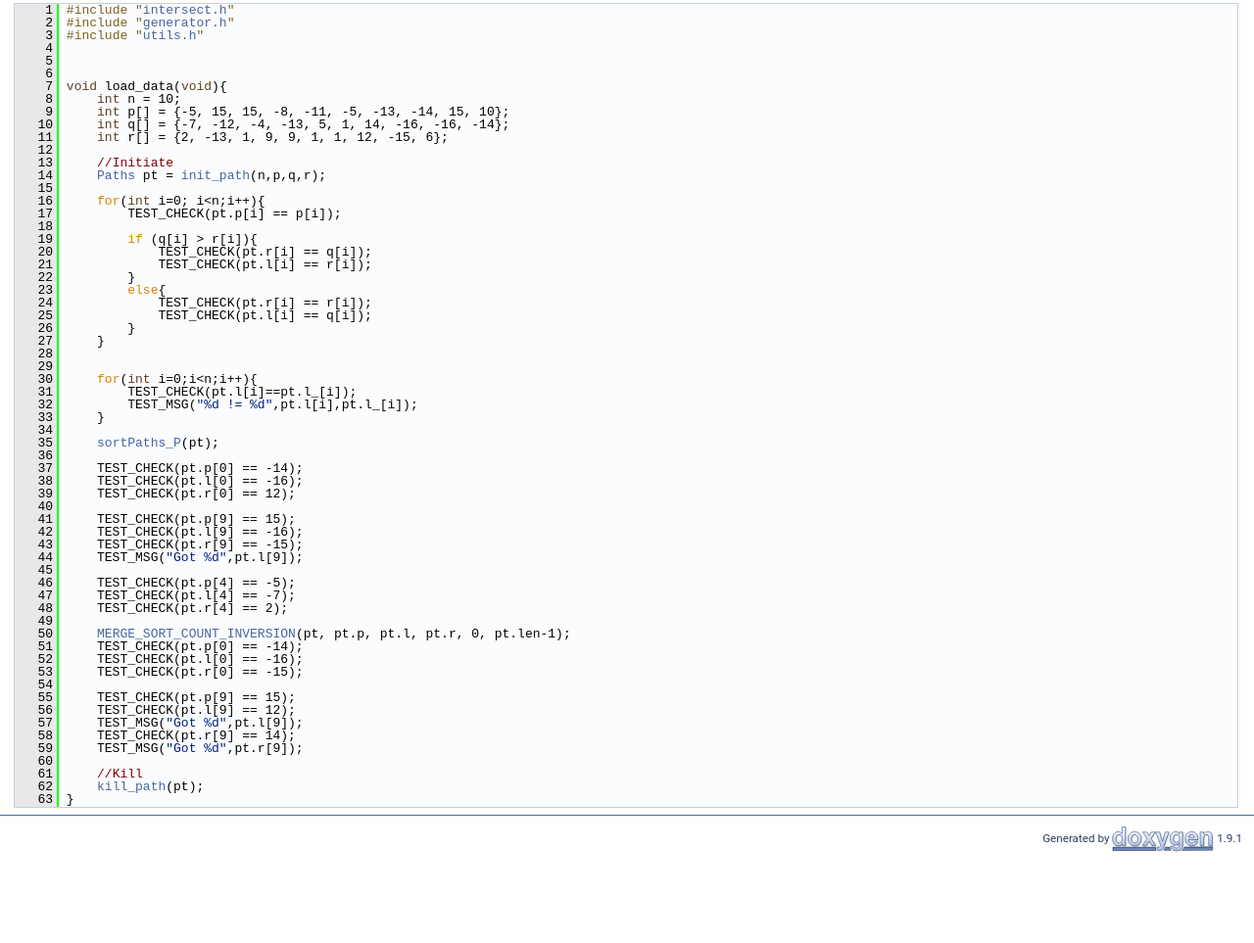
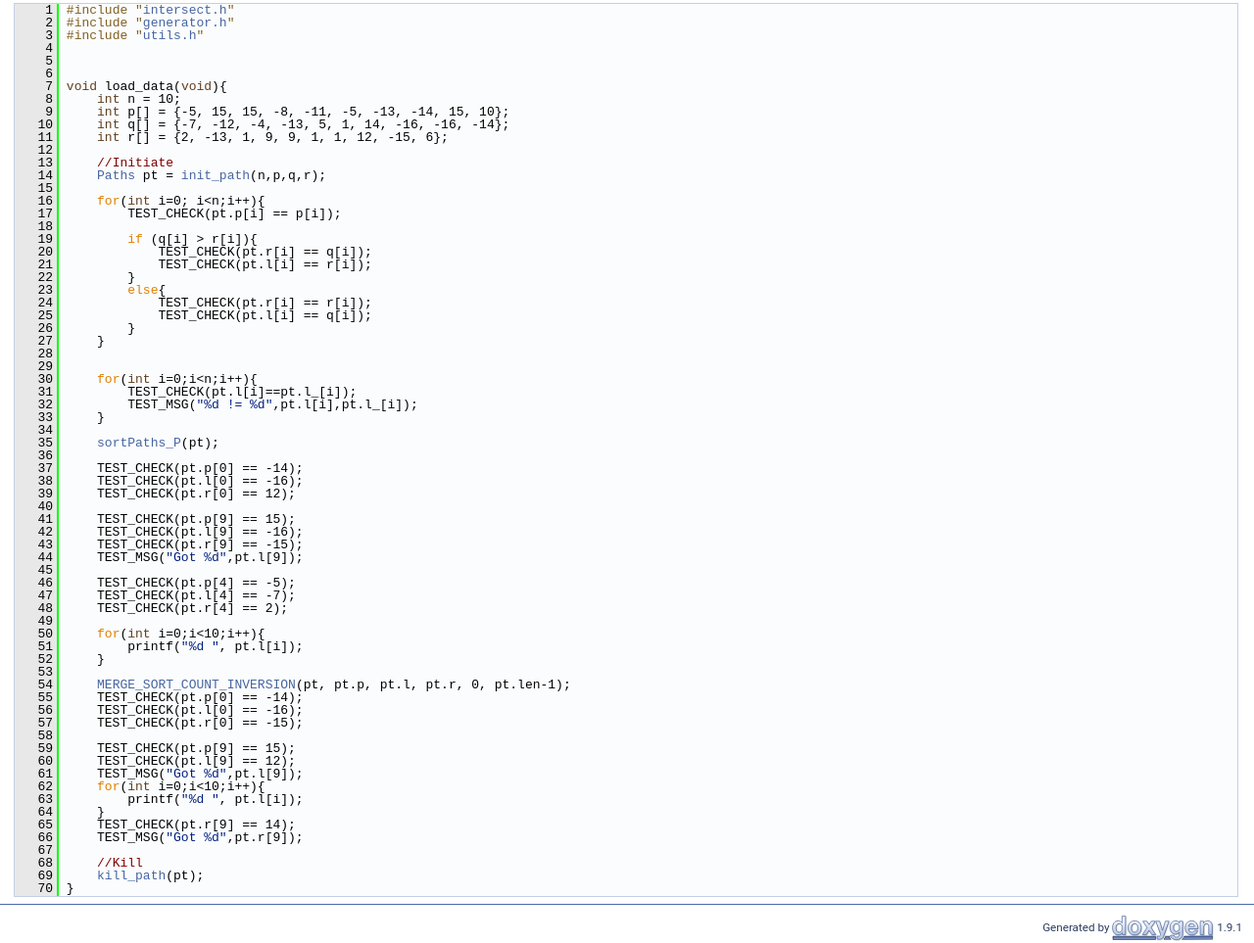
Before and after one commit to stevengogogo/DSA_IntersectingTriangles, a plain HTML site: page test__intersects_8h_source.html in a window 1280 px wide. Shown: the part 191-1154 px from the top of the page at 98% size. Before the commit the page ends 1063 px from the top, so only its background shows below. Drawn offline with Linux system fonts and the light colour scheme.

Commit message:
deploy: 5f1c752b3ea33d2a8b77fdab1b6070006f878995

```diff
--- a/test__intersects_8h_source.html
+++ b/test__intersects_8h_source.html
@@ -118,20 +118,27 @@ $(function() {
 <div class="line"><a name="l00047"></a><span class="lineno">   47</span>&#160;    TEST_CHECK(pt.l[4] == -7);</div>
 <div class="line"><a name="l00048"></a><span class="lineno">   48</span>&#160;    TEST_CHECK(pt.r[4] == 2);</div>
 <div class="line"><a name="l00049"></a><span class="lineno">   49</span>&#160; </div>
-<div class="line"><a name="l00050"></a><span class="lineno">   50</span>&#160;    <a class="code" href="intersect_8h.html#a84efd5a13c0614de779fc9a5906ee94f">MERGE_SORT_COUNT_INVERSION</a>(pt, pt.p, pt.l, pt.r, 0, pt.len-1);</div>
-<div class="line"><a name="l00051"></a><span class="lineno">   51</span>&#160;    TEST_CHECK(pt.p[0] == -14);</div>
-<div class="line"><a name="l00052"></a><span class="lineno">   52</span>&#160;    TEST_CHECK(pt.l[0] == -16);</div>
-<div class="line"><a name="l00053"></a><span class="lineno">   53</span>&#160;    TEST_CHECK(pt.r[0] == -15);</div>
-<div class="line"><a name="l00054"></a><span class="lineno">   54</span>&#160; </div>
-<div class="line"><a name="l00055"></a><span class="lineno">   55</span>&#160;    TEST_CHECK(pt.p[9] == 15);</div>
-<div class="line"><a name="l00056"></a><span class="lineno">   56</span>&#160;    TEST_CHECK(pt.l[9] == 12);</div>
-<div class="line"><a name="l00057"></a><span class="lineno">   57</span>&#160;    TEST_MSG(<span class="stringliteral">&quot;Got %d&quot;</span>,pt.l[9]);</div>
-<div class="line"><a name="l00058"></a><span class="lineno">   58</span>&#160;    TEST_CHECK(pt.r[9] == 14);</div>
-<div class="line"><a name="l00059"></a><span class="lineno">   59</span>&#160;    TEST_MSG(<span class="stringliteral">&quot;Got %d&quot;</span>,pt.r[9]);</div>
-<div class="line"><a name="l00060"></a><span class="lineno">   60</span>&#160; </div>
-<div class="line"><a name="l00061"></a><span class="lineno">   61</span>&#160;    <span class="comment">//Kill</span></div>
-<div class="line"><a name="l00062"></a><span class="lineno">   62</span>&#160;    <a class="code" href="intersect_8h.html#ac073207350efd314317ea290c18e830d">kill_path</a>(pt);</div>
-<div class="line"><a name="l00063"></a><span class="lineno">   63</span>&#160;}</div>
+<div class="line"><a name="l00050"></a><span class="lineno">   50</span>&#160;    <span class="keywordflow">for</span>(<span class="keywordtype">int</span> i=0;i&lt;10;i++){</div>
+<div class="line"><a name="l00051"></a><span class="lineno">   51</span>&#160;        printf(<span class="stringliteral">&quot;%d &quot;</span>, pt.l[i]);</div>
+<div class="line"><a name="l00052"></a><span class="lineno">   52</span>&#160;    }</div>
+<div class="line"><a name="l00053"></a><span class="lineno">   53</span>&#160; </div>
+<div class="line"><a name="l00054"></a><span class="lineno">   54</span>&#160;    <a class="code" href="intersect_8h.html#a84efd5a13c0614de779fc9a5906ee94f">MERGE_SORT_COUNT_INVERSION</a>(pt, pt.p, pt.l, pt.r, 0, pt.len-1);</div>
+<div class="line"><a name="l00055"></a><span class="lineno">   55</span>&#160;    TEST_CHECK(pt.p[0] == -14);</div>
+<div class="line"><a name="l00056"></a><span class="lineno">   56</span>&#160;    TEST_CHECK(pt.l[0] == -16);</div>
+<div class="line"><a name="l00057"></a><span class="lineno">   57</span>&#160;    TEST_CHECK(pt.r[0] == -15);</div>
+<div class="line"><a name="l00058"></a><span class="lineno">   58</span>&#160; </div>
+<div class="line"><a name="l00059"></a><span class="lineno">   59</span>&#160;    TEST_CHECK(pt.p[9] == 15);</div>
+<div class="line"><a name="l00060"></a><span class="lineno">   60</span>&#160;    TEST_CHECK(pt.l[9] == 12);</div>
+<div class="line"><a name="l00061"></a><span class="lineno">   61</span>&#160;    TEST_MSG(<span class="stringliteral">&quot;Got %d&quot;</span>,pt.l[9]);</div>
+<div class="line"><a name="l00062"></a><span class="lineno">   62</span>&#160;    <span class="keywordflow">for</span>(<span class="keywordtype">int</span> i=0;i&lt;10;i++){</div>
+<div class="line"><a name="l00063"></a><span class="lineno">   63</span>&#160;        printf(<span class="stringliteral">&quot;%d &quot;</span>, pt.l[i]);</div>
+<div class="line"><a name="l00064"></a><span class="lineno">   64</span>&#160;    }</div>
+<div class="line"><a name="l00065"></a><span class="lineno">   65</span>&#160;    TEST_CHECK(pt.r[9] == 14);</div>
+<div class="line"><a name="l00066"></a><span class="lineno">   66</span>&#160;    TEST_MSG(<span class="stringliteral">&quot;Got %d&quot;</span>,pt.r[9]);</div>
+<div class="line"><a name="l00067"></a><span class="lineno">   67</span>&#160; </div>
+<div class="line"><a name="l00068"></a><span class="lineno">   68</span>&#160;    <span class="comment">//Kill</span></div>
+<div class="line"><a name="l00069"></a><span class="lineno">   69</span>&#160;    <a class="code" href="intersect_8h.html#ac073207350efd314317ea290c18e830d">kill_path</a>(pt);</div>
+<div class="line"><a name="l00070"></a><span class="lineno">   70</span>&#160;}</div>
 <div class="ttc" id="agenerator_8h_html"><div class="ttname"><a href="generator_8h.html">generator.h</a></div><div class="ttdoc">Random generator for triangle coordinations.</div></div>
 <div class="ttc" id="aintersect_8h_html"><div class="ttname"><a href="intersect_8h.html">intersect.h</a></div><div class="ttdoc">Calculating inversions.</div></div>
 <div class="ttc" id="aintersect_8h_html_a434c1a030b0e3acaf4df97cb2460eced"><div class="ttname"><a href="intersect_8h.html#a434c1a030b0e3acaf4df97cb2460eced">sortPaths_P</a></div><div class="ttdeci">void sortPaths_P(Paths)</div><div class="ttdef"><b>Definition:</b> intersect.c:105</div></div>
```
